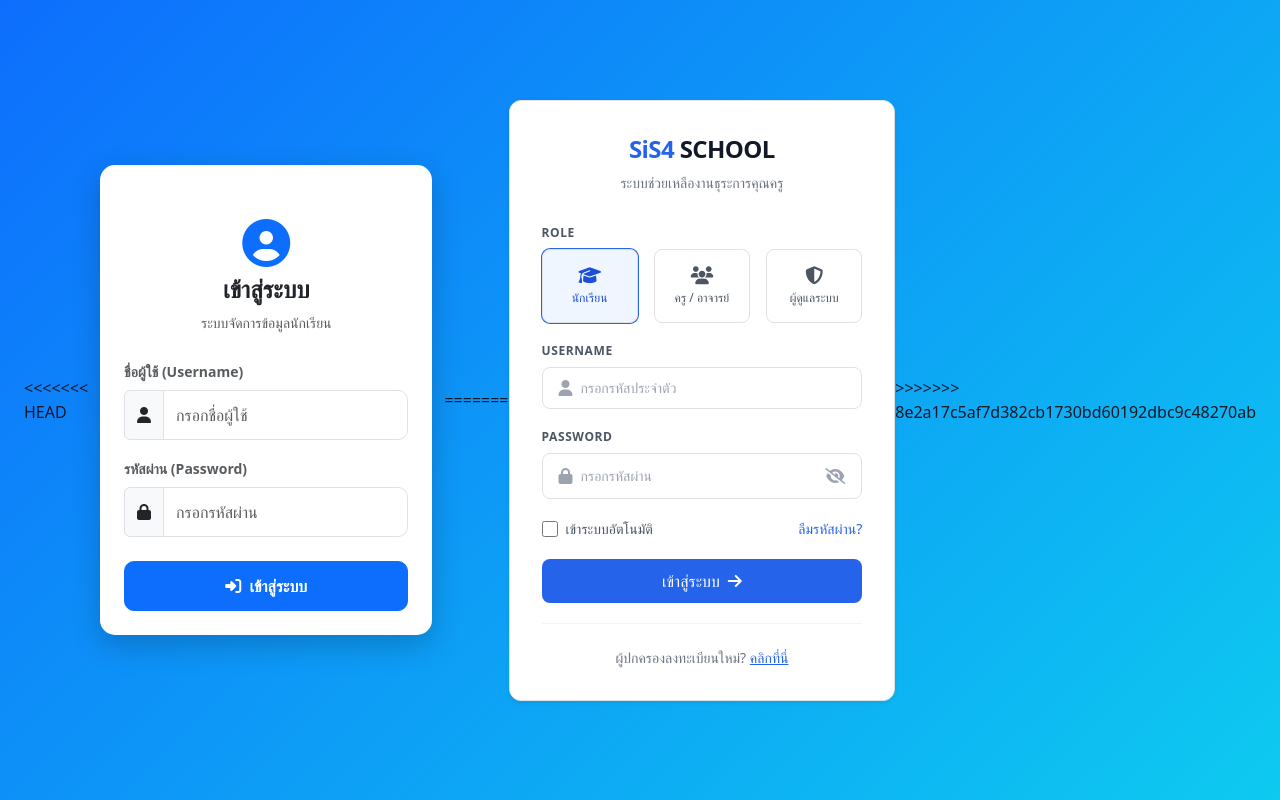
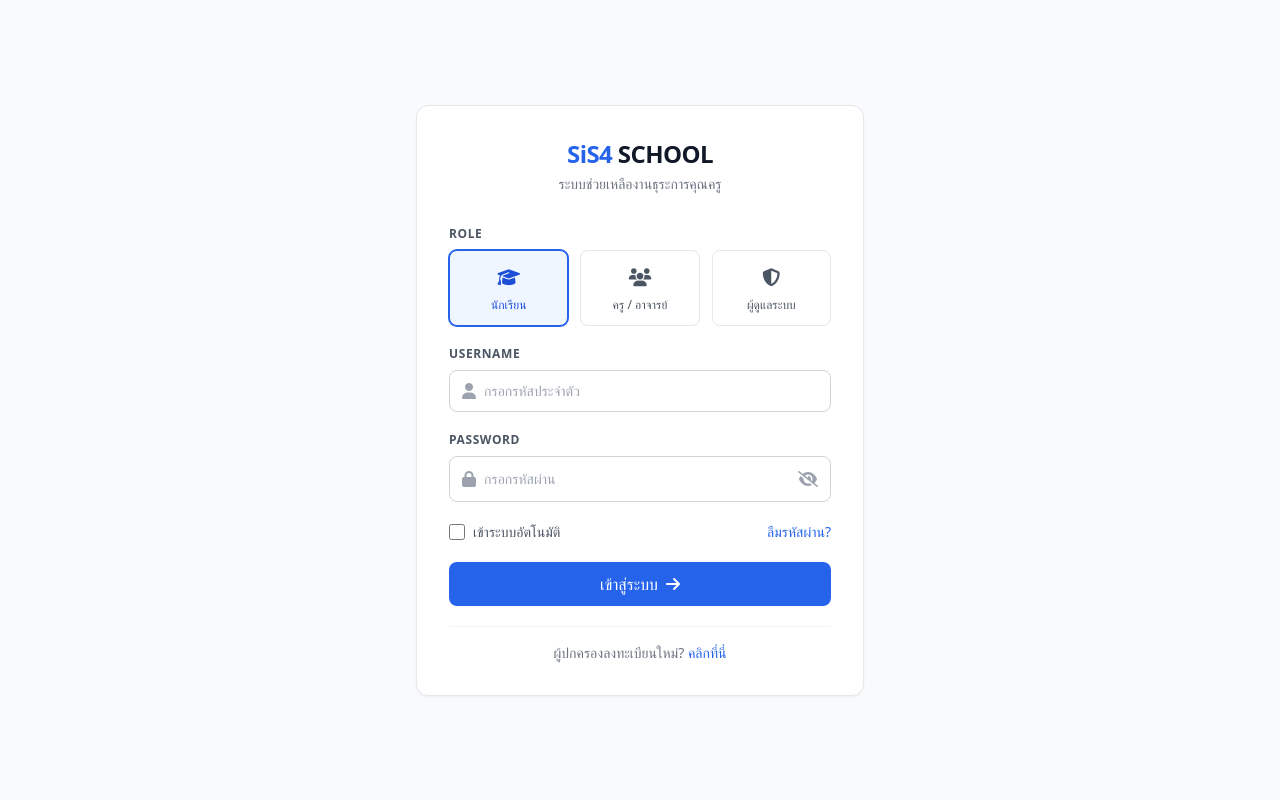
Before and after one commit to pakorntha/dev, a PHP site: page /pages/login.php in a window 1280 px wide. Run offline with PHP 8.4, Linux system fonts and the light colour scheme; some libraries are stand-ins or nearby versions.

Commit message:
Update login.php

```diff
--- a/pages/login.php
+++ b/pages/login.php
@@ -1,9 +1,9 @@
 <?php
 session_start();
-// ถอยหลัง 1 ชั้นเพื่อดึงไฟล์ system/a_func.php
+// ถอยหลัง 1 ชั้นเพื่อดึงไฟล์ system/a_func.php มาเชื่อมต่อฐานข้อมูล
 require_once("../system/a_func.php");
 
-// 1. ถ้าล็อกอินค้างไว้อยู่แล้ว ให้ส่งกลับไปหน้า index.php เพื่อให้ระบบแยก Role อัตโนมัติ
+// ถ้าล็อกอินค้างไว้อยู่แล้ว ให้ส่งกลับไปหน้า index.php
 if (isset($_SESSION['id'])) {
     header("Location: ../index.php");
     exit();
@@ -11,10 +11,11 @@ if (isset($_SESSION['id'])) {
 
 $error_msg = "";
 
-// 2. เมื่อมีการกดปุ่มเข้าสู่ระบบ (ส่งข้อมูลแบบ POST)
+// เมื่อมีการกดปุ่มเข้าสู่ระบบ
 if ($_SERVER['REQUEST_METHOD'] === 'POST') {
     $username = trim($_POST['username'] ?? '');
     $password = trim($_POST['password'] ?? '');
+    $role = trim($_POST['role'] ?? 'student'); // รับค่า Role ที่ผู้ใช้เลือกมาด้วย
 
     if (empty($username) || empty($password)) {
         $error_msg = "กรุณากรอกชื่อผู้ใช้และรหัสผ่านให้ครบถ้วน";
@@ -25,13 +26,14 @@ if ($_SERVER['REQUEST_METHOD'] === 'POST') {
         if ($stmt->rowCount() === 1) {
             $user = $stmt->fetch(PDO::FETCH_ASSOC);
 
-            // ตรวจสอบรหัสผ่าน (รองรับทั้งแบบเข้ารหัส password_hash และแบบตัวหนังสือธรรมดา)
+            // เช็ครหัสผ่าน
             if (password_verify($password, $user['password']) || $password === $user['password']) {
 
-                // สร้าง Session จดจำผู้ใช้
+                // เช็คว่า Role ที่เลือก ตรงกับ Rank ในฐานข้อมูลหรือไม่ (ถ้าคุณมีระบบนี้)
+                // สมมติว่า rank 0 = student, 1 = admin, 2 = teacher
+                // ถ้ายังไม่ซีเรียสเรื่องนี้ สามารถข้ามไปตั้ง Session ได้เลย
+
                 $_SESSION['id'] = $user['id'];
-
-                // ล็อกอินสำเร็จ -> ส่งกลับไปที่ index.php ให้ Router ทำงานต่อ
                 header("Location: ../index.php");
                 exit();
 
@@ -44,107 +46,18 @@ if ($_SERVER['REQUEST_METHOD'] === 'POST') {
     }
 }
 ?>
-
 <!DOCTYPE html>
-<html lang="en">
+<html lang="th">
 <head>
     <meta charset="UTF-8">
     <meta name="viewport" content="width=device-width, initial-scale=1.0">
-<<<<<<< HEAD
-    <title>เข้าสู่ระบบ</title>
-    <!-- Bootstrap 5 CSS -->
-    <link href="https://cdn.jsdelivr.net/npm/bootstrap@5.3.0/dist/css/bootstrap.min.css" rel="stylesheet">
-    <!-- Font Awesome Icons -->
-    <link rel="stylesheet" href="https://cdnjs.cloudflare.com/ajax/libs/font-awesome/6.4.0/css/all.min.css">
-    <!-- SweetAlert2 -->
-    <script src="https://cdn.jsdelivr.net/npm/sweetalert2@11"></script>
-    <style>
-        body {
-            background: linear-gradient(135deg, #0d6efd 0%, #0dcaf0 100%);
-            min-height: 100vh;
-            display: flex;
-            align-items: center;
-            justify-content: center;
-            font-family: 'Segoe UI', Tahoma, Geneva, Verdana, sans-serif;
-        }
-        .card-login {
-            border: none;
-            border-radius: 15px;
-            box-shadow: 0 10px 30px rgba(0,0,0,0.2);
-            width: 100%;
-            max-width: 400px;
-            background: #ffffff;
-        }
-        .login-header {
-            text-align: center;
-            padding: 30px 20px 10px;
-        }
-        .login-header i {
-            font-size: 3rem;
-            color: #0d6efd;
-        }
-        .form-control {
-            border-radius: 10px;
-            padding: 12px;
-        }
-        .btn-login {
-            border-radius: 10px;
-            padding: 12px;
-            font-weight: bold;
-        }
-    </style>
-</head>
-<body>
-
-<div class="container d-flex justify-content-center">
-    <div class="card card-login p-4">
-        <div class="login-header">
-            <i class="fas fa-user-circle mb-2"></i>
-            <h4 class="fw-bold">เข้าสู่ระบบ</h4>
-            <p class="text-muted small">ระบบจัดการข้อมูลนักเรียน</p>
-        </div>
-
-        <form action="" method="POST">
-            <div class="mb-3">
-                <label for="username" class="form-label text-muted small fw-bold">ชื่อผู้ใช้ (Username)</label>
-                <div class="input-group">
-                    <span class="input-group-text bg-light"><i class="fas fa-user"></i></span>
-                    <input type="text" class="form-control" id="username" name="username" placeholder="กรอกชื่อผู้ใช้" required autocomplete="off">
-                </div>
-            </div>
-
-            <div class="mb-4">
-                <label for="password" class="form-label text-muted small fw-bold">รหัสผ่าน (Password)</label>
-                <div class="input-group">
-                    <span class="input-group-text bg-light"><i class="fas fa-lock"></i></span>
-                    <input type="password" class="form-control" id="password" name="password" placeholder="กรอกรหัสผ่าน" required>
-                </div>
-            </div>
-
-            <button type="submit" class="btn btn-primary w-100 btn-login">
-                <i class="fas fa-sign-in-alt me-1"></i> เข้าสู่ระบบ
-            </button>
-        </form>
-    </div>
-</div>
-
-<!-- แจ้งเตือนข้อผิดพลาดเมื่อล็อกอินไม่สำเร็จด้วย SweetAlert2 -->
-<?php if (!empty($error_msg)): ?>
-<script>
-    Swal.fire({
-        icon: 'error',
-        title: 'เข้าสู่ระบบไม่สำเร็จ',
-        text: '<?php echo $error_msg; ?>',
-        confirmButtonColor: '#0d6efd'
-    });
-</script>
-<?php endif; ?>
-=======
     <title>Login - SiS4 SCHOOL</title>
     <!-- เรียกใช้งาน Tailwind CSS ผ่าน CDN -->
     <script src="https://cdn.tailwindcss.com"></script>
     <!-- เรียกใช้งานฟอนต์และไอคอน -->
     <link rel="stylesheet" href="https://cdnjs.cloudflare.com/ajax/libs/font-awesome/6.4.0/css/all.min.css">
+    <!-- SweetAlert2 สำหรับแจ้งเตือน -->
+    <script src="https://cdn.jsdelivr.net/npm/sweetalert2@11"></script>
 </head>
 <body class="min-h-screen bg-gray-50 flex items-center justify-center p-4 font-sans text-gray-900">
 
@@ -160,7 +73,10 @@ if ($_SERVER['REQUEST_METHOD'] === 'POST') {
         </div>
 
         <!-- Form -->
-        <form class="space-y-5">
+        <form action="" method="POST" class="space-y-5">
+
+            <!-- ซ่อน Input ไว้เพื่อเก็บค่า Role ส่งไปให้ PHP -->
+            <input type="hidden" name="role" id="selectedRole" value="student">
 
             <!-- Role Selection -->
             <div>
@@ -193,7 +109,7 @@ if ($_SERVER['REQUEST_METHOD'] === 'POST') {
                 </label>
                 <div class="flex items-center gap-2 border border-gray-300 rounded-lg px-3 py-2.5 bg-white focus-within:border-blue-600 focus-within:ring-1 focus-within:ring-blue-600 transition-shadow">
                     <i class="fa-solid fa-user text-gray-400"></i>
-                    <input type="text" placeholder="กรอกรหัสประจำตัว" required
+                    <input type="text" id="username" name="username" placeholder="กรอกรหัสประจำตัว" required
                         class="flex-1 bg-transparent outline-none text-sm placeholder:text-gray-400" autocomplete="username">
                 </div>
             </div>
@@ -205,10 +121,10 @@ if ($_SERVER['REQUEST_METHOD'] === 'POST') {
                 </label>
                 <div class="flex items-center gap-2 border border-gray-300 rounded-lg px-3 py-2.5 bg-white focus-within:border-blue-600 focus-within:ring-1 focus-within:ring-blue-600 transition-shadow">
                     <i class="fa-solid fa-lock text-gray-400"></i>
-                    <input type="password" placeholder="กรอกรหัสผ่าน" required
+                    <input type="password" id="password" name="password" placeholder="กรอกรหัสผ่าน" required
                         class="flex-1 bg-transparent outline-none text-sm placeholder:text-gray-400" autocomplete="current-password">
-                    <button type="button" class="text-gray-400 hover:text-gray-600 transition-colors">
-                        <i class="fa-solid fa-eye-slash"></i>
+                    <button type="button" class="text-gray-400 hover:text-gray-600 transition-colors" onclick="togglePassword()">
+                        <i class="fa-solid fa-eye-slash" id="eye-icon"></i>
                     </button>
                 </div>
             </div>
@@ -225,7 +141,7 @@ if ($_SERVER['REQUEST_METHOD'] === 'POST') {
             </div>
 
             <!-- Submit Button -->
-            <button action="" type="submit" class="w-full bg-blue-600 hover:bg-blue-700 text-white font-medium py-2.5 rounded-lg flex items-center justify-center gap-2 transition-colors">
+            <button type="submit" class="w-full bg-blue-600 hover:bg-blue-700 text-white font-medium py-2.5 rounded-lg flex items-center justify-center gap-2 transition-colors">
                 เข้าสู่ระบบ
                 <i class="fa-solid fa-arrow-right"></i>
             </button>
@@ -239,7 +155,53 @@ if ($_SERVER['REQUEST_METHOD'] === 'POST') {
             </div>
         </form>
     </div>
->>>>>>> 8e2a17c5af7d382cb1730bd60192dbc9c48270ab
+
+    <!-- Script สำหรับเปลี่ยน Role และดูรหัสผ่าน -->
+    <script>
+        // ฟังก์ชันเปลี่ยน Role
+        function changeRole(roleValue, clickedBtn) {
+            document.getElementById('selectedRole').value = roleValue;
+
+            const activeClasses = ['border-blue-600', 'bg-blue-50', 'text-blue-700', 'ring-1', 'ring-blue-600'];
+            const inactiveClasses = ['border-gray-200', 'bg-white', 'text-gray-600', 'hover:bg-gray-50', 'hover:border-gray-300'];
+
+            const allBtns = document.querySelectorAll('.role-btn');
+            allBtns.forEach(btn => {
+                btn.classList.remove(...activeClasses);
+                btn.classList.add(...inactiveClasses);
+            });
+
+            clickedBtn.classList.remove(...inactiveClasses);
+            clickedBtn.classList.add(...activeClasses);
+        }
+
+        // ฟังก์ชันเปิด/ปิดตาดูรหัสผ่าน
+        function togglePassword() {
+            const pwInput = document.getElementById('password');
+            const eyeIcon = document.getElementById('eye-icon');
+            if (pwInput.type === 'password') {
+                pwInput.type = 'text';
+                eyeIcon.classList.remove('fa-eye-slash');
+                eyeIcon.classList.add('fa-eye');
+            } else {
+                pwInput.type = 'password';
+                eyeIcon.classList.remove('fa-eye');
+                eyeIcon.classList.add('fa-eye-slash');
+            }
+        }
+    </script>
+
+    <!-- แจ้งเตือนข้อผิดพลาดเมื่อล็อกอินไม่สำเร็จด้วย SweetAlert2 -->
+    <?php if (!empty($error_msg)): ?>
+    <script>
+        Swal.fire({
+            icon: 'error',
+            title: 'เข้าสู่ระบบไม่สำเร็จ',
+            text: '<?php echo $error_msg; ?>',
+            confirmButtonColor: '#2563eb'
+        });
+    </script>
+    <?php endif; ?>
 
 </body>
 </html>
```
